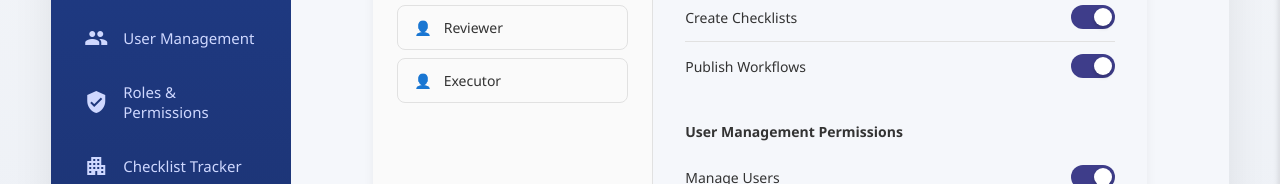
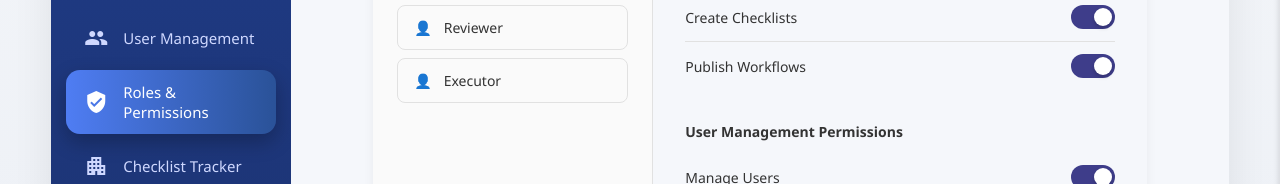
Before and after one commit to itsnagpal/Checkmate, an Angular app in the folder Checkmate/: page /admin/roles-permissions in a window 1280 px wide. Shown: the part 259-443 px from the top of the page. Built offline with nearby package versions, Linux system fonts and the light colour scheme.

Commit message:
updated admin dashboard ,roles and permissions

```diff
--- a/Checkmate/src/app/layout/sidebar/sidebar.component.html
+++ b/Checkmate/src/app/layout/sidebar/sidebar.component.html
@@ -52,7 +52,7 @@
       <span class="menu-text">User Management</span>
     </li>
 
-    <li routerLink="/admin/roles" routerLinkActive="active">
+    <li routerLink="/admin/roles-permissions" routerLinkActive="active">
       <span class="material-icons icon">verified_user</span>
       <span class="menu-text">Roles & Permissions</span>
     </li>
```
